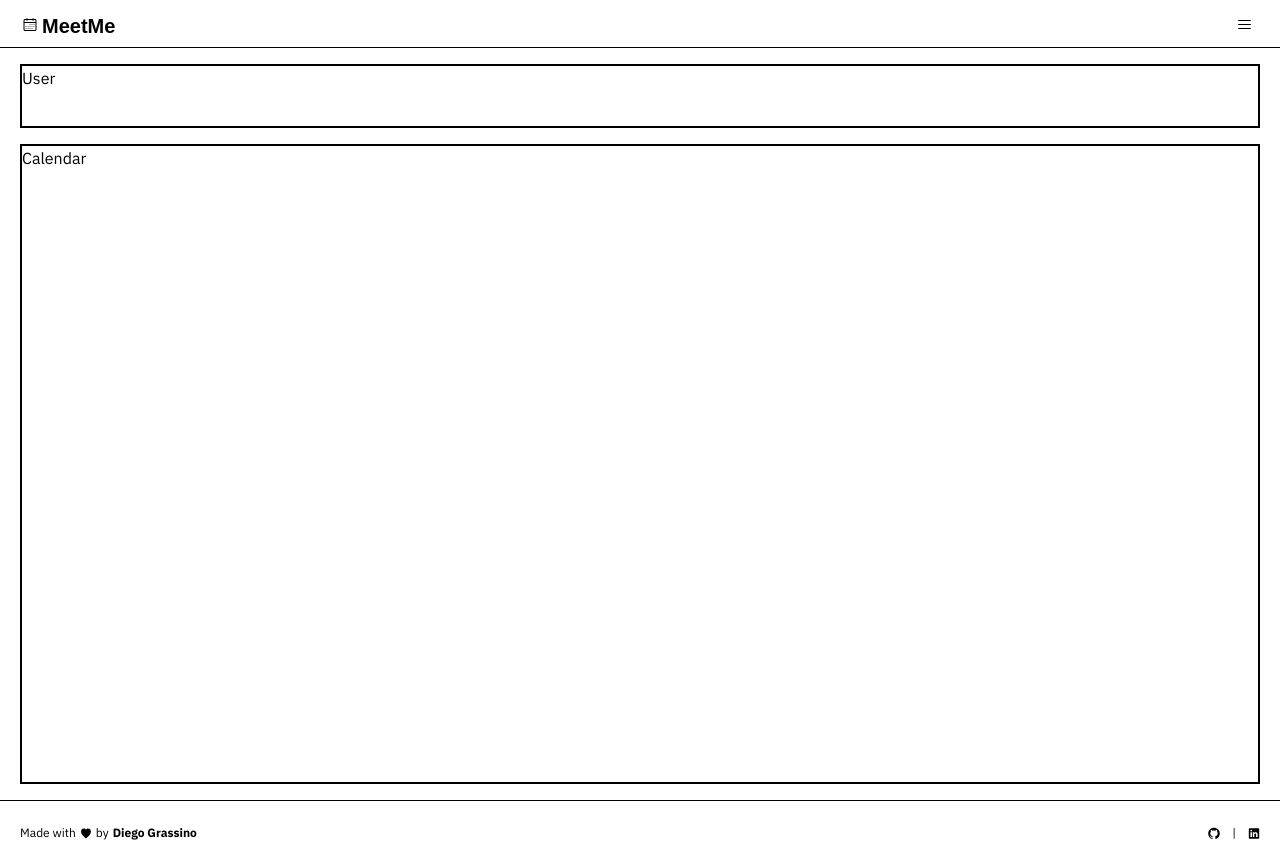
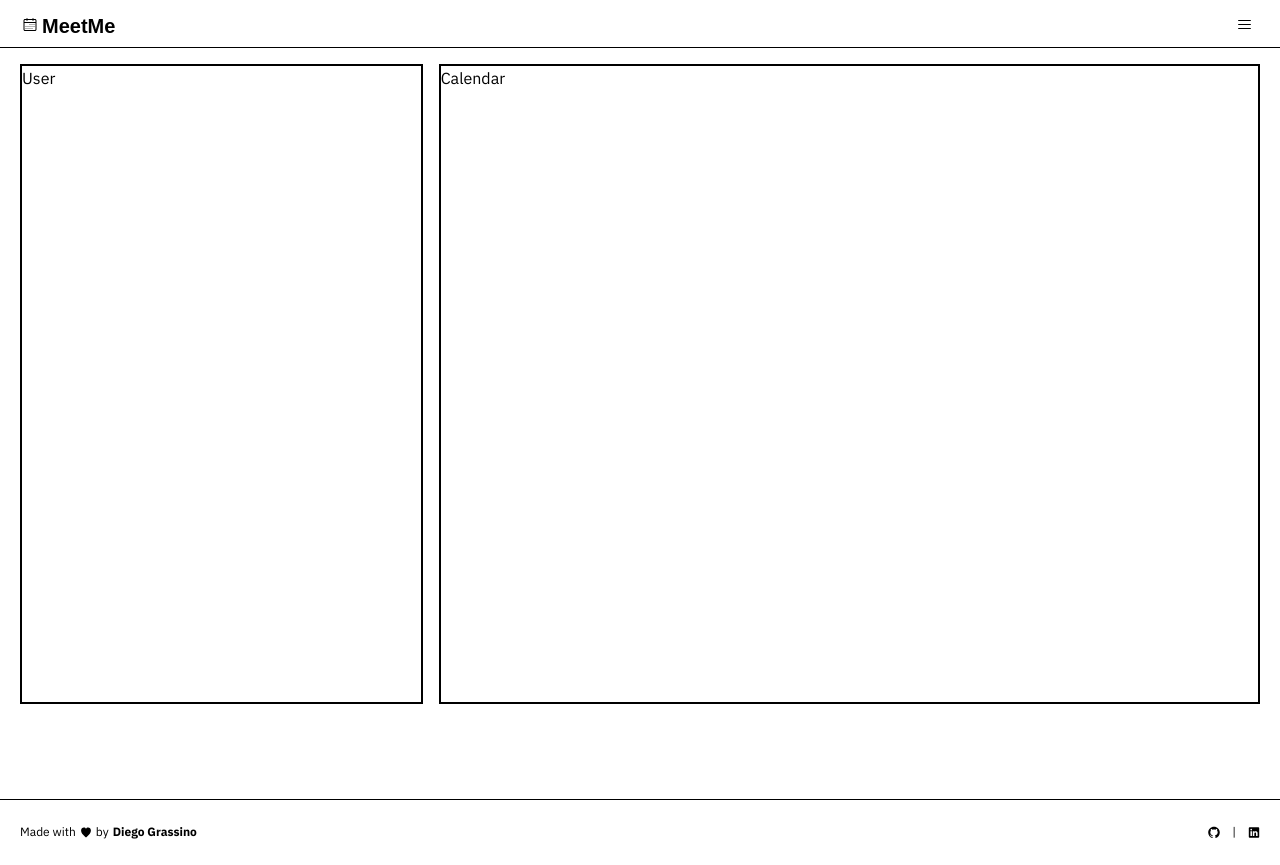
Before and after one commit to diegograssino/meetme, a Next.js app: page /1 in a window 1280 px wide. Built offline with nearby package versions, Linux system fonts and the light colour scheme; a web font is replaced by a local one.

Commit message:
Read layout workaround

```diff
--- a/app/[emailSlug]/page.tsx
+++ b/app/[emailSlug]/page.tsx
@@ -1,5 +1,5 @@
 import Container from "@/components/UI/Container";
-import GridTemplate, { GridArea } from "@/components/UI/GridTemplate";
+import GridArea from "@/components/UI/GridArea";
 import { Params, SearchParams } from "@/types/shared";
 import { paramsToUser, queryToAvailability } from "@/utils/query";
 
@@ -17,32 +17,24 @@ const ReadPage = async ({ params, searchParams }: PageProps) => {
 
   return (
     <Container className="w-full" as="main">
-      <GridTemplate
-        templateAreas={`"user" "calendar"`}
-        config={{ cols: 1, gap: 4 }}
-        responsive={{
-          sm: { cols: 1, gap: 4 },
-          md: { cols: 1, gap: 4 },
-          lg: { cols: 1, gap: 4 },
-          xl: { cols: 1, gap: 4 },
-        }}
-        className="gap-sections"
+      <div
+        className="grid grid-cols-3 gap-sections grid-template-read"
       >
         <GridArea
           area="user"
           as="aside"
-          className="h-user-section border-2 border-foreground"
+          className="h-user-section tablet:h-[calc(100vh-var(--height-navbar))-(var(--gap-sections)*3))] desktop:h-[calc(100vh-var(--height-navbar))-(var(--gap-sections)*3))] border-2 border-foreground"
         >
           User
         </GridArea>
         <GridArea
           area="calendar"
           as="section"
-          className="h-[calc(100vh-var(--height-navbar)-var(--height-user-section)-(var(--gap-sections)*3))] border-2 border-foreground"
+          className="h-[calc(100vh-var(--height-navbar)-var(--height-user-section)-(var(--gap-sections)*3))] desktop:h-[calc(100vh-var(--height-navbar))-(var(--gap-sections)*3))] border-2 border-foreground"
         >
           Calendar
         </GridArea>
-      </GridTemplate>
+      </div>
     </Container>
   );
 };
--- /dev/null
+++ b/components/UI/GridArea/index.tsx
@@ -0,0 +1,25 @@
+import { ElementType, HTMLAttributes } from "react";
+
+interface GridAreaProps extends HTMLAttributes<HTMLOrSVGElement> {
+  as?: ElementType;
+  area: string;
+}
+
+ const GridArea = ({
+  as: Tag = "div",
+  children,
+  area,
+  ...otherProps
+}: GridAreaProps) => {
+  return (
+    <Tag
+      style={{
+        gridArea: area,
+      }}
+      {...otherProps}
+    >
+      {children}
+    </Tag>
+  );
+};
+export default GridArea
--- a/components/UI/GridTemplate/index.tsx
+++ /dev/null
@@ -1,89 +0,0 @@
-"use client";
-
-import { ElementType, HTMLAttributes } from "react";
-
-enum BreakpointNames {
-  SM = "sm",
-  MD = "md",
-  LG = "lg",
-  XL = "xl",
-}
-
-interface BreakpointConfig {
-  cols: number;
-  gap?: number;
-}
-
-export interface GridProps extends HTMLAttributes<HTMLOrSVGElement> {
-  as?: ElementType;
-  templateAreas: string;
-  config: BreakpointConfig;
-  responsive?: Record<BreakpointNames, BreakpointConfig>;
-}
-
-const GridTemplate = ({
-  children,
-  as: Tag = "div",
-  templateAreas,
-  config,
-  responsive = {
-    sm: config,
-    md: config,
-    lg: config,
-    xl: config,
-  },
-  ...otherProps
-}: GridProps) => {
-  const { sm, md, lg, xl } = responsive;
-  // const headTag = document.getElementsByTagName("head")[0];
-  // const styleTag = `
-  // <style>
-  // @media (width >= 40rem) {
-  //   }
-  // </style>`;
-  // headTag.innerHTML += styleTag;
-
-  return (
-    <Tag
-      {...otherProps}
-      style={{
-        gridTemplateAreas: templateAreas,
-        ...otherProps.style,
-      }}
-      className={`grid grid-cols-${config.cols} gap-${
-        config.gap
-      } sm:grid-cols-${sm.cols} sm:gap-${sm.gap} md:grid-cols-${
-        md.cols
-      } md:gap-${md.gap} lg:grid-cols-${lg.cols} lg:gap-${lg.gap}xl:grid-cols-${
-        xl.cols
-      } xl:gap-${xl.gap} ${otherProps.className || ""}`}
-    >
-      {children}
-    </Tag>
-  );
-};
-
-export default GridTemplate;
-
-interface GridAreaProps extends HTMLAttributes<HTMLOrSVGElement> {
-  as?: ElementType;
-  area: string;
-}
-
-export const GridArea = ({
-  as: Tag = "div",
-  children,
-  area,
-  ...otherProps
-}: GridAreaProps) => {
-  return (
-    <Tag
-      style={{
-        gridArea: area,
-      }}
-      {...otherProps}
-    >
-      {children}
-    </Tag>
-  );
-};
--- a/styles/globals.css
+++ b/styles/globals.css
@@ -24,12 +24,12 @@
   --height-navbar: var(--height-navbar);
   --gap-sections: var(--gap-sections);
   --height-user-section: var(--height-user-section);
-  /* TODO Insert values via var on the component */
-  /* --breakpoint-xs: 30rem; //480x800
-  --breakpoint-md: 48rem; // 768x1024
-  --breakpoint-lg: 64rem; // 1024x768
-  --breakpoint-xl: 80rem; // 1280x900
-  --breakpoint-2xl: 90rem; // 1440x900 */
+  /* 360x800 */
+  --breakpoint-mobile: 22.5rem;
+  /* 768x1024 */
+  --breakpoint-tablet: 48rem;
+  /* // 1920x1080 */
+  --breakpoint-desktop: 120rem;
 }
 
 @media (prefers-color-scheme: dark) {
@@ -80,3 +80,30 @@ h6 {
 .animation-on-hover {
   @apply hover:bg-foreground/5 hover:scale-105 transition-all ease-in-out duration-100;
 }
+
+/* mobile */
+@media (max-width: 360px) {
+  .grid-template-read {
+    grid-template-areas:
+      "user user user"
+      "calendar calendar calendar";
+  }
+}
+
+/* tablet */
+@media (min-width: 360px) and (max-width: 768px) {
+  .grid-template-read {
+    grid-template-areas:
+      "user user user"
+      "calendar calendar calendar";
+  }
+}
+
+/* desktop */
+@media (min-width: 768px) and (max-width: 1920px) {
+  .grid-template-read {
+    grid-template-areas:
+      "user calendar calendar"
+      "user calendar calendar";
+  }
+}
```
